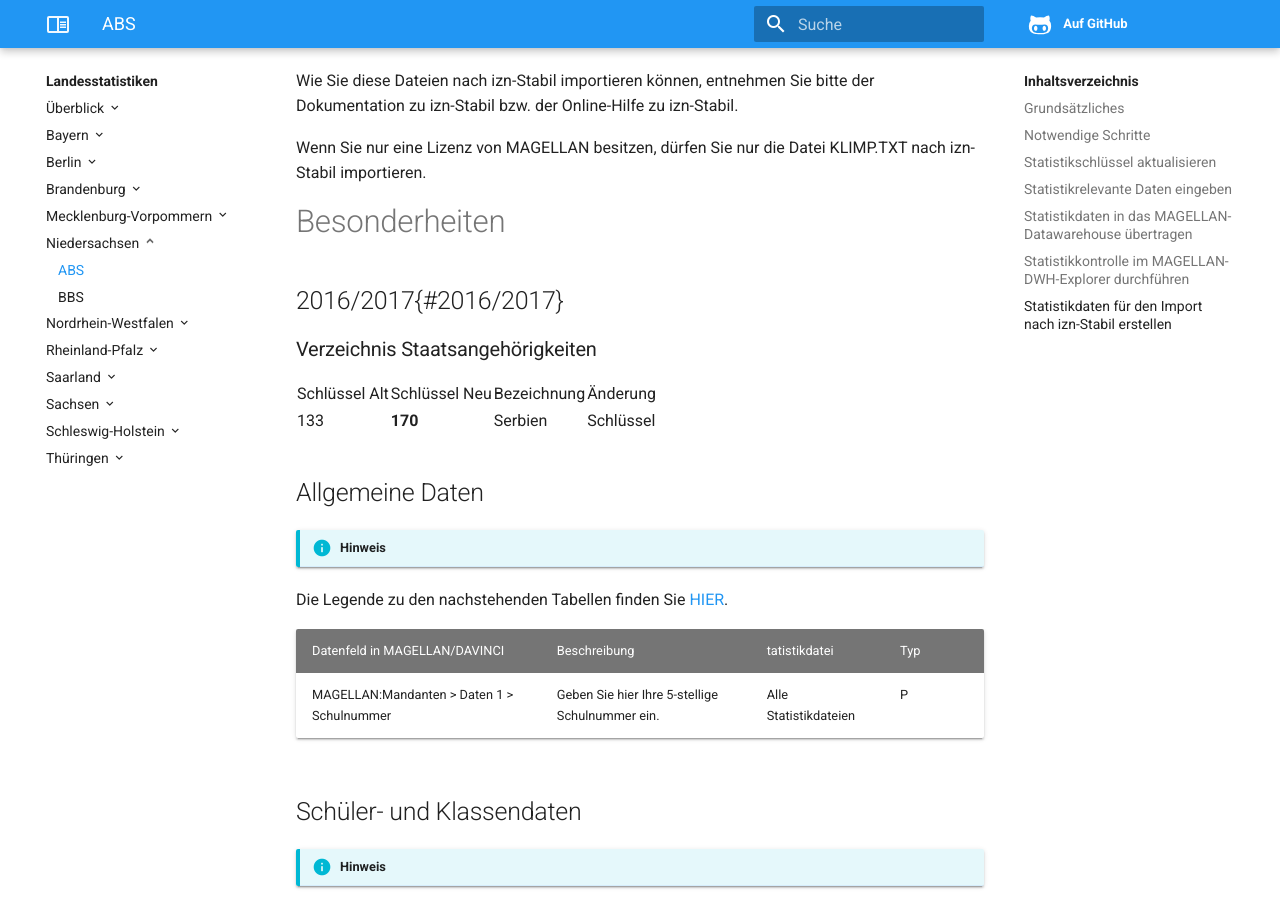
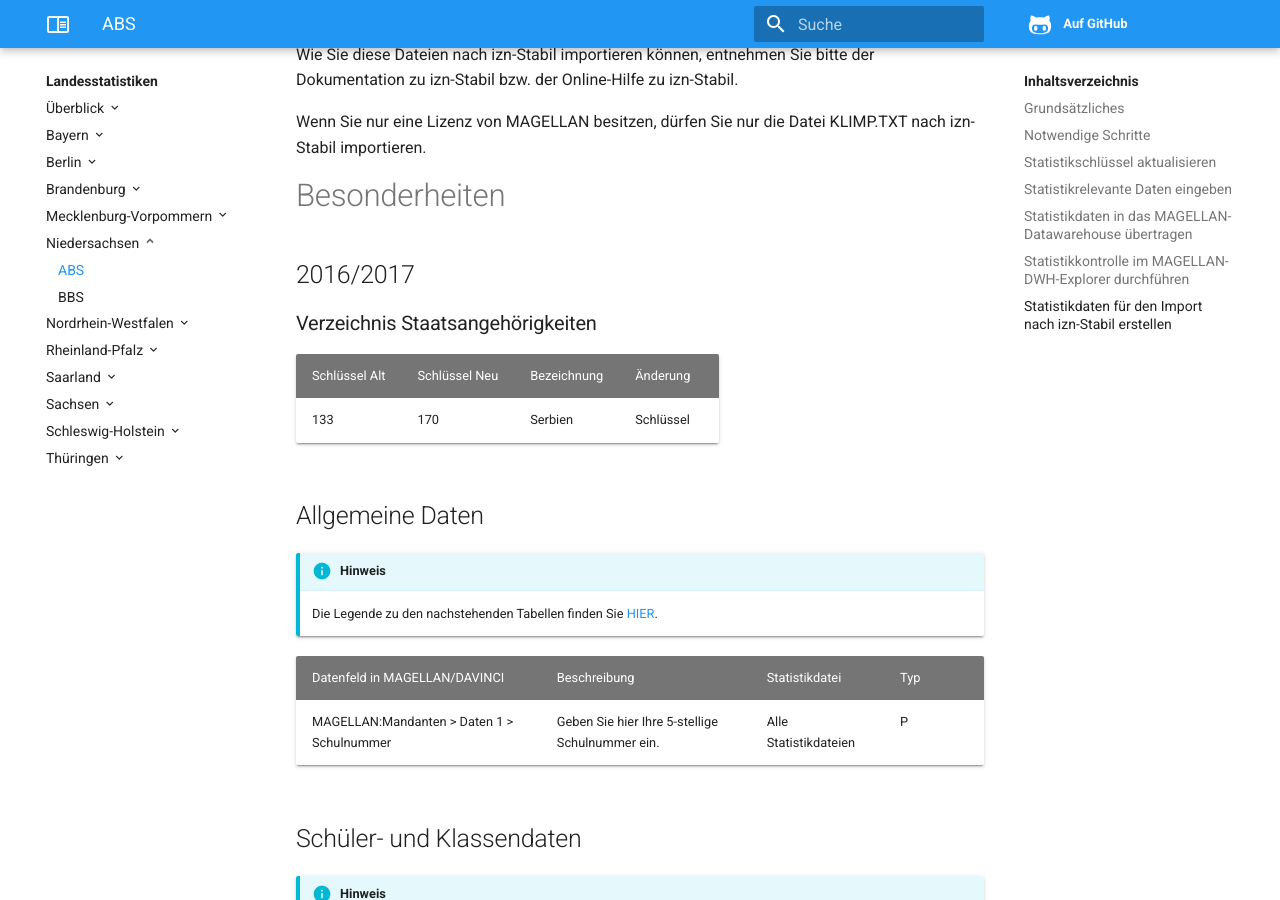
Before and after one commit to stuebersystems/doc.ls.de, an MkDocs documentation site: the page built from docs/niedersachsen/abs.md, in a window 1280 px wide and 900 px high, scrolled down 3618 px. Built offline with MkDocs 1.6.1, drawn with Linux system fonts in a browser that asks for light colours.

Commit message:
Layout angepasst

```diff
--- a/docs/niedersachsen/abs.md
+++ b/docs/niedersachsen/abs.md
@@ -68,10 +68,9 @@ So archivieren Sie DAVINCI-Daten ins Datawarehouse:
 
 Nutzen Sie nur MAGELLAN für die Statistik, so entfällt der Schritt der Archivierung der DAVINCI-Daten ins Datawarehouse.
 
-
 !!! info "Hinweis"
 
-  Übertragen Sie immer zuerst die Daten aus MAGELLAN und dann aus DAVINCI in das Datawarehouse.
+    Übertragen Sie immer zuerst die Daten aus MAGELLAN und dann aus DAVINCI in das Datawarehouse.
 
 ## Statistikkontrolle im MAGELLAN-DWH-Explorer durchführen
 
@@ -97,50 +96,30 @@ Wie Sie diese Dateien nach izn-Stabil importieren können, entnehmen Sie bitte d
 
 Wenn Sie nur eine Lizenz von MAGELLAN besitzen, dürfen Sie nur die Datei KLIMP.TXT nach izn-Stabil importieren.
 
-#Besonderheiten
+# Besonderheiten
 
-##2016/2017{#2016/2017}
+## 2016/2017
 
-###Verzeichnis Staatsangehörigkeiten
-
-<table class="table" >
-<caption></caption>
-<thead>
-  <tr>
-    <th>Schlüssel Alt</th>
-    <th>Schlüssel Neu</th>
-    <th>Bezeichnung</th>
-    <th>Änderung</th>
-  </tr>
-</thead>
-<tbody>
-  <tr>
-    <td>133</td>
-    <td><strong>170</strong></td>
-    <td>Serbien</td>
-    <td>Schlüssel</td>
-  </tr>
-</tbody>
-</table>
+### Verzeichnis Staatsangehörigkeiten
+Schlüssel Alt |Schlüssel Neu|Bezeichnung |Änderung
+--|--|--|--
+133 |170|Serbien|Schlüssel
 
 ## Allgemeine Daten
 
-
 !!! info "Hinweis"
 
-  Die Legende zu den nachstehenden Tabellen finden Sie [HIER](https://doc.ls.stueber.de/legende-statistikfelder/).
+      Die Legende zu den nachstehenden Tabellen finden Sie [HIER](https://doc.ls.stueber.de/legende-statistikfelder/).
 
-
-Datenfeld in MAGELLAN/DAVINCI  |Beschreibung |tatistikdatei| Typ
+Datenfeld in MAGELLAN/DAVINCI  |Beschreibung |Statistikdatei| Typ
 --|--|--|--
 MAGELLAN:Mandanten > Daten 1 > Schulnummer| Geben Sie hier Ihre 5-stellige Schulnummer ein. |Alle Statistikdateien| P
 
 ## Schüler- und Klassendaten
 
-
 !!! info "Hinweis"
 
-  Die Legende zu den nachstehenden Tabellen finden Sie [HIER](https://doc.ls.stueber.de/legende-statistikfelder/).
+    Die Legende zu den nachstehenden Tabellen finden Sie [HIER](https://doc.ls.stueber.de/legende-statistikfelder/).
 
 Datenfeld in    MAGELLAN/DAVINCI|Beschreibung|Statistikdatei|Typ
 --|--|--|--
@@ -169,10 +148,9 @@ DAVINCI-Stundenplan Veranstaltungsliste|Die Anzahl der Lerngruppen und deren jew
 
 ## Lehrerdaten
 
-
 !!! info "Hinweis"
 
-  Die Legende zu den nachstehenden Tabellen finden Sie [HIER](https://doc.ls.stueber.de/legende-statistikfelder/).
+    Die Legende zu den nachstehenden Tabellen finden Sie [HIER](https://doc.ls.stueber.de/legende-statistikfelder/).
 
 Datenfeld in   MAGELLAN/DAVINCI|Beschreibung|Statistikdatei|Typ
 --|--|--|--
```
Also changed, not shown: docs/niedersachsen/bbs.md (+3 -7 lines).
